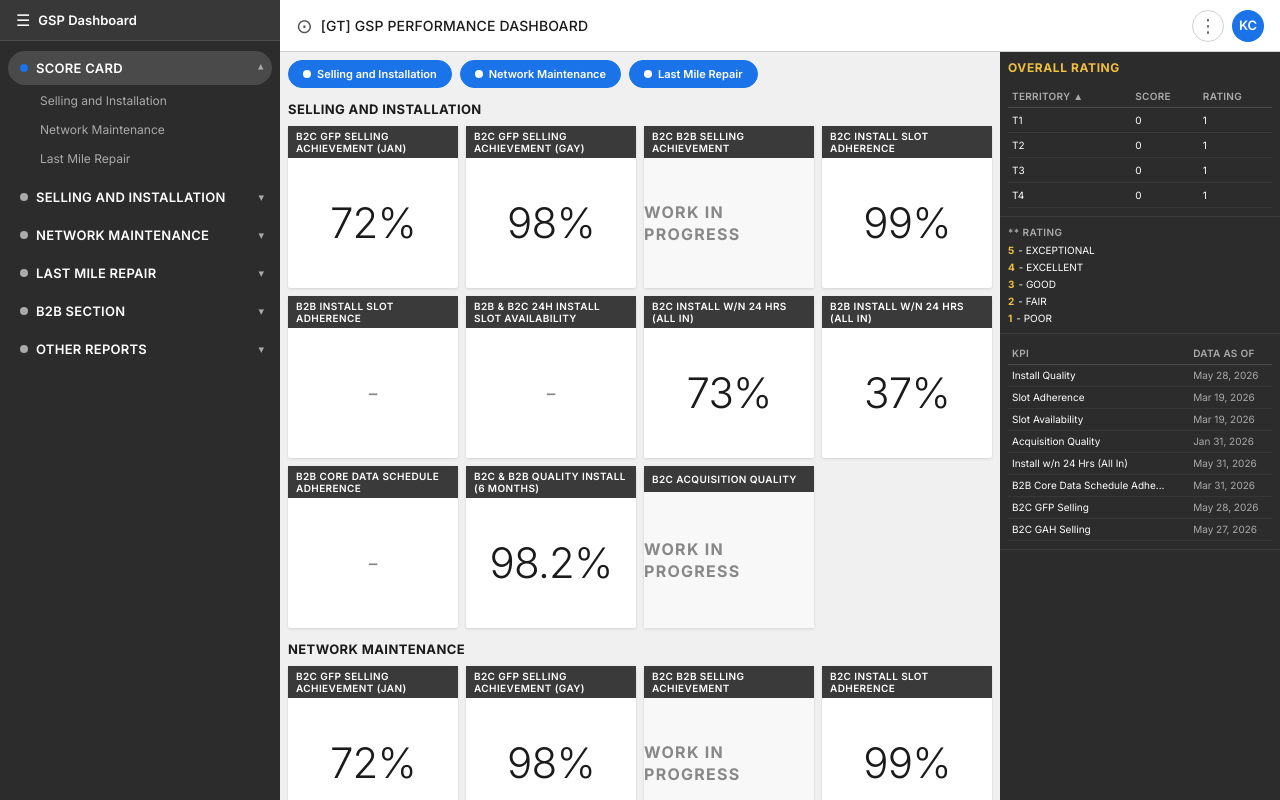
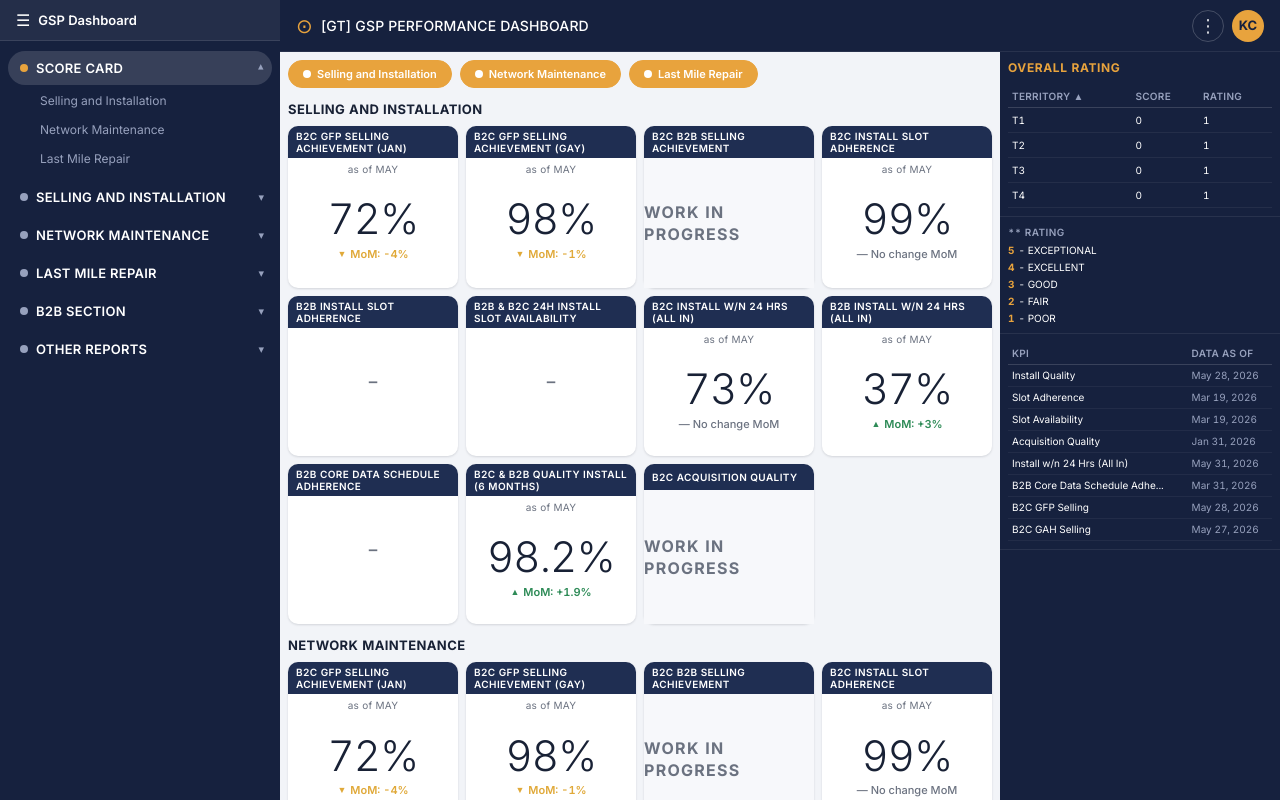
Before and after one commit to GSP-WEB/gsp-fe, a Next.js app: page /score-card in a window 1280 px wide. Built offline with nearby package versions, Linux system fonts and the light colour scheme.

Commit message:
align UI to eagle eye

```diff
--- a/src/components/KpiCard/KpiCard.module.scss
+++ b/src/components/KpiCard/KpiCard.module.scss
@@ -8,10 +8,15 @@
   flex-direction: column;
   min-width: 0;
   position: relative;
+  transition: box-shadow 0.15s ease;
 }
 
 .hoverable {
   cursor: pointer;
+
+  &:hover {
+    box-shadow: $card-shadow-hover;
+  }
 
   &:hover .hoverPanel,
   &:focus-within .hoverPanel {
@@ -35,6 +40,7 @@
   display: flex;
   align-items: center;
   min-height: 26px;
+  border-radius: $card-radius $card-radius 0 0;
 }
 
 .headerTitle {
@@ -46,12 +52,22 @@
   line-height: 1.2;
 }
 
+.asOf {
+  font-size: $font-size-xs;
+  color: $color-text-muted;
+  text-align: center;
+  padding: $space-xs $space-sm 0;
+  letter-spacing: 0.03em;
+}
+
 .body {
   display: flex;
+  flex-direction: column;
   align-items: center;
   justify-content: center;
-  padding: $space-lg $space-sm;
-  min-height: 130px;
+  gap: 4px;
+  padding: $space-md $space-sm $space-lg;
+  min-height: 110px;
   transition: background 0.15s ease;
 }
 
@@ -69,6 +85,32 @@
   font-weight: 300;
   color: $color-text-muted;
   line-height: 1.1;
+}
+
+.delta {
+  display: flex;
+  align-items: center;
+  gap: 4px;
+  font-size: $font-size-sm;
+  font-weight: 600;
+}
+
+.deltaArrow {
+  font-size: 9px;
+}
+
+.deltaUp {
+  color: $color-success;
+}
+
+.deltaDown {
+  color: $color-warning;
+}
+
+.deltaFlat {
+  font-size: $font-size-sm;
+  color: $color-text-muted;
+  font-weight: 500;
 }
 
 .hoverPanel {
--- a/src/components/KpiCard/KpiCard.tsx
+++ b/src/components/KpiCard/KpiCard.tsx
@@ -12,6 +12,26 @@ interface Props {
 // How much horizontal room (px) the panel needs before we decide it'd run
 // off the right edge and should hug the right side of the card instead.
 const PANEL_WIDTH = 460;
+
+interface MomDelta {
+  month: string;
+  delta: number;
+}
+
+// Month-over-month delta from the last two non-null points in the trend.
+// NOTE: this assumes "higher is better" (green on increase, amber on
+// decrease), which holds for most of these KPIs (selling %, install
+// quality, etc.) but would be backwards for a metric where lower is
+// better (e.g. latency, congestion). There's no per-KPI "direction"
+// field in the data model yet — add one if you need per-card control.
+function getMomDelta(data: KpiCardData): MomDelta | null {
+  const points = data.monthlyTrend.filter((d) => d.value !== null);
+  if (points.length < 2) return null;
+  const latest = points[points.length - 1];
+  const prior = points[points.length - 2];
+  const delta = Math.round((latest.value! - prior.value!) * 10) / 10;
+  return { month: latest.month, delta };
+}
 
 export default function KpiCard({ data, wide = false }: Props) {
   const cardRef = useRef<HTMLDivElement>(null);
@@ -42,6 +62,7 @@ export default function KpiCard({ data, wide = false }: Props) {
   const hasDetail =
     data.monthlyTrend.some((d) => d.value !== null) ||
     data.territoryBars.some((b) => b.value !== null);
+  const mom = hasValue ? getMomDelta(data) : null;
 
   return (
     <div
@@ -53,12 +74,26 @@ export default function KpiCard({ data, wide = false }: Props) {
       <div className={styles.header}>
         <span className={styles.headerTitle}>{data.title}</span>
       </div>
+
+      {mom && <div className={styles.asOf}>as of {mom.month.toUpperCase()}</div>}
+
       <div className={styles.body}>
         {hasValue ? (
-          <div className={styles.kpiValue}>
-            {data.overallValue}
-            {data.unit}
-          </div>
+          <>
+            <div className={styles.kpiValue}>
+              {data.overallValue}
+              {data.unit}
+            </div>
+            {mom && mom.delta !== 0 && (
+              <div className={`${styles.delta} ${mom.delta > 0 ? styles.deltaUp : styles.deltaDown}`}>
+                <span className={styles.deltaArrow}>{mom.delta > 0 ? "▲" : "▼"}</span>
+                MoM: {mom.delta > 0 ? "+" : ""}
+                {mom.delta}
+                {data.unit}
+              </div>
+            )}
+            {mom && mom.delta === 0 && <div className={styles.deltaFlat}>— No change MoM</div>}
+          </>
         ) : (
           <div className={styles.kpiDash}>-</div>
         )}
--- a/src/components/KpiCard/TrendPanel.module.scss
+++ b/src/components/KpiCard/TrendPanel.module.scss
@@ -30,7 +30,7 @@
 .nationwideDot {
   width: 14px;
   height: 3px;
-  background: #2c2c2c;
+  background: #16213e;
   border-radius: 2px;
   display: inline-block;
 }
--- a/src/components/KpiCard/TrendPanel.tsx
+++ b/src/components/KpiCard/TrendPanel.tsx
@@ -116,7 +116,7 @@ export default function TrendPanel({ data }: Props) {
                 <Line
                   type="monotone"
                   dataKey="nationwide"
-                  stroke="#2c2c2c"
+                  stroke="#16213e"
                   strokeWidth={3}
                   dot={{ r: 3 }}
                   connectNulls
--- a/src/components/TopBar/TopBar.module.scss
+++ b/src/components/TopBar/TopBar.module.scss
@@ -6,8 +6,8 @@
   justify-content: space-between;
   height: $topbar-height;
   padding: 0 $space-lg;
-  background-color: $color-surface;
-  border-bottom: 1px solid $color-border;
+  background-color: $color-navy;
+  border-bottom: 1px solid rgba(255, 255, 255, 0.08);
   position: sticky;
   top: 0;
   z-index: 100;
@@ -21,13 +21,13 @@
 
 .icon {
   font-size: 20px;
-  color: $color-text-secondary;
+  color: $color-gold;
 }
 
 .title {
   font-size: $font-size-lg;
   font-weight: 500;
-  color: $color-text-primary;
+  color: #ffffff;
   letter-spacing: 0.01em;
 }
 
@@ -39,16 +39,16 @@
 
 .btnReset {
   padding: 6px 14px;
-  border: 1px solid $color-border;
+  border: 1px solid rgba(255, 255, 255, 0.2);
   border-radius: 20px;
   font-size: $font-size-base;
-  color: $color-text-secondary;
-  background: $color-surface;
+  color: rgba(255, 255, 255, 0.85);
+  background: transparent;
   cursor: pointer;
   transition: background 0.15s;
 
   &:hover {
-    background: $color-bg;
+    background: rgba(255, 255, 255, 0.08);
   }
 }
 
@@ -57,17 +57,17 @@
   align-items: center;
   gap: 6px;
   padding: 6px 16px;
-  background-color: #c8e6ff;
+  background-color: rgba($color-gold, 0.16);
   border: none;
   border-radius: 20px;
   font-size: $font-size-base;
   font-weight: 500;
-  color: #1a73e8;
+  color: $color-gold;
   cursor: pointer;
   transition: background 0.15s;
 
   &:hover {
-    background: #b0d8ff;
+    background: rgba($color-gold, 0.26);
   }
 }
 
@@ -81,14 +81,14 @@
   display: flex;
   align-items: center;
   justify-content: center;
-  border: 1px solid $color-border;
+  border: 1px solid rgba(255, 255, 255, 0.2);
   border-radius: 50%;
   font-size: 18px;
-  color: $color-text-secondary;
+  color: rgba(255, 255, 255, 0.85);
   cursor: pointer;
 
   &:hover {
-    background: $color-bg;
+    background: rgba(255, 255, 255, 0.08);
   }
 }
 
@@ -96,12 +96,12 @@
   width: 32px;
   height: 32px;
   border-radius: 50%;
-  background-color: #1a73e8;
-  color: white;
+  background-color: $color-gold;
+  color: $color-navy;
   display: flex;
   align-items: center;
   justify-content: center;
   font-size: $font-size-md;
-  font-weight: 600;
+  font-weight: 700;
   cursor: pointer;
 }
--- a/src/styles/_variables.scss
+++ b/src/styles/_variables.scss
@@ -1,30 +1,51 @@
 // ─── Color Palette ───────────────────────────────────────────
-$color-bg: #f0f0f0;
+// Based on the company's navy / gold / green brand system (see the
+// reference dashboard: navy ticker + panels, gold highlights, green/amber
+// status indicators).
+$color-bg: #f2f4f8;
 $color-surface: #ffffff;
-$color-card-header: #3a3a3a;
-$color-card-header-dark: #2c2c2c;
-$color-sidebar-bg: #2c2c2c;
+
+// Card headers use the brand navy instead of neutral charcoal.
+$color-card-header: #1f2e52;
+$color-card-header-dark: #16213e;
+
+// Left nav + right rating panel share this dark navy rail.
+$color-sidebar-bg: #16213e;
+$color-sidebar-bg-raised: #1f2e52;
 $color-sidebar-text: #ffffff;
-$color-sidebar-muted: #aaaaaa;
+$color-sidebar-muted: #97a1bd;
 
 $color-blue-bar: #4a90d9;
 $color-blue-bar-light: #6aade8;
-$color-red-bar: #e05555;
+$color-red-bar: #d64545;
 $color-orange-bar: #e08030;
 $color-yellow-bar: #d4b800;
 
-$color-nav-active: #1a73e8;
-$color-nav-text: #1a73e8;
+// Brand navy + gold accent, taken from the reference dashboard's
+// ticker bar and BUILD/FINANCIALS panels.
+$color-navy: #16213e;
+$color-navy-light: #1f2e52;
+$color-gold: #e8a33d;
+$color-nav-active: $color-gold;
+$color-nav-text: $color-gold;
 $color-nav-bg: #ffffff;
-$color-nav-border: #e0e0e0;
+$color-nav-border: #e2e5ec;
 
-$color-rating-gold: #f0c040;
-$color-text-primary: #1a1a1a;
-$color-text-secondary: #555555;
-$color-text-muted: #888888;
-$color-border: #d0d0d0;
-$color-wip-bg: #f8f8f8;
-$color-wip-text: #888888;
+// Semantic status colors — green = improved, amber = degraded, gray = no
+// data — matching the "Improved / Degraded / No data" legend in the
+// reference screenshot.
+$color-success: #2e8b57;
+$color-warning: #e0a939;
+$color-danger: #d64545;
+$color-neutral: #9aa1b1;
+
+$color-rating-gold: $color-gold;
+$color-text-primary: #182135;
+$color-text-secondary: #4b5568;
+$color-text-muted: #6b7280;
+$color-border: #e2e5ec;
+$color-wip-bg: #f7f8fb;
+$color-wip-text: #6b7280;
 
 // ─── Typography ──────────────────────────────────────────────
 $font-primary: 'Inter', 'Helvetica Neue', Arial, sans-serif;
@@ -50,5 +71,6 @@ $space-xl: 24px;
 $sidebar-width: 280px;
 $navbar-height: 48px;
 $topbar-height: 52px;
-$card-radius: 2px;
-$card-shadow: 0 1px 3px rgba(0, 0, 0, 0.12);
+$card-radius: 10px;
+$card-shadow: 0 1px 2px rgba(16, 24, 40, 0.06), 0 1px 3px rgba(16, 24, 40, 0.08);
+$card-shadow-hover: 0 4px 10px rgba(16, 24, 40, 0.10), 0 2px 4px rgba(16, 24, 40, 0.08);
--- a/src/styles/globals.scss
+++ b/src/styles/globals.scss
@@ -18,6 +18,8 @@ body {
   color: $color-text-primary;
   line-height: 1.4;
   -webkit-font-smoothing: antialiased;
+  -moz-osx-font-smoothing: grayscale;
+  font-feature-settings: 'tnum' 1, 'lnum' 1; // tabular figures — KPI numbers stay aligned
 }
 
 a {
@@ -32,6 +34,16 @@ button {
   font-family: inherit;
 }
 
+button:focus-visible,
+a:focus-visible {
+  outline: 2px solid $color-nav-active;
+  outline-offset: 2px;
+}
+
+::selection {
+  background: rgba($color-gold, 0.25);
+}
+
 ul,
 ol {
   list-style: none;
```
